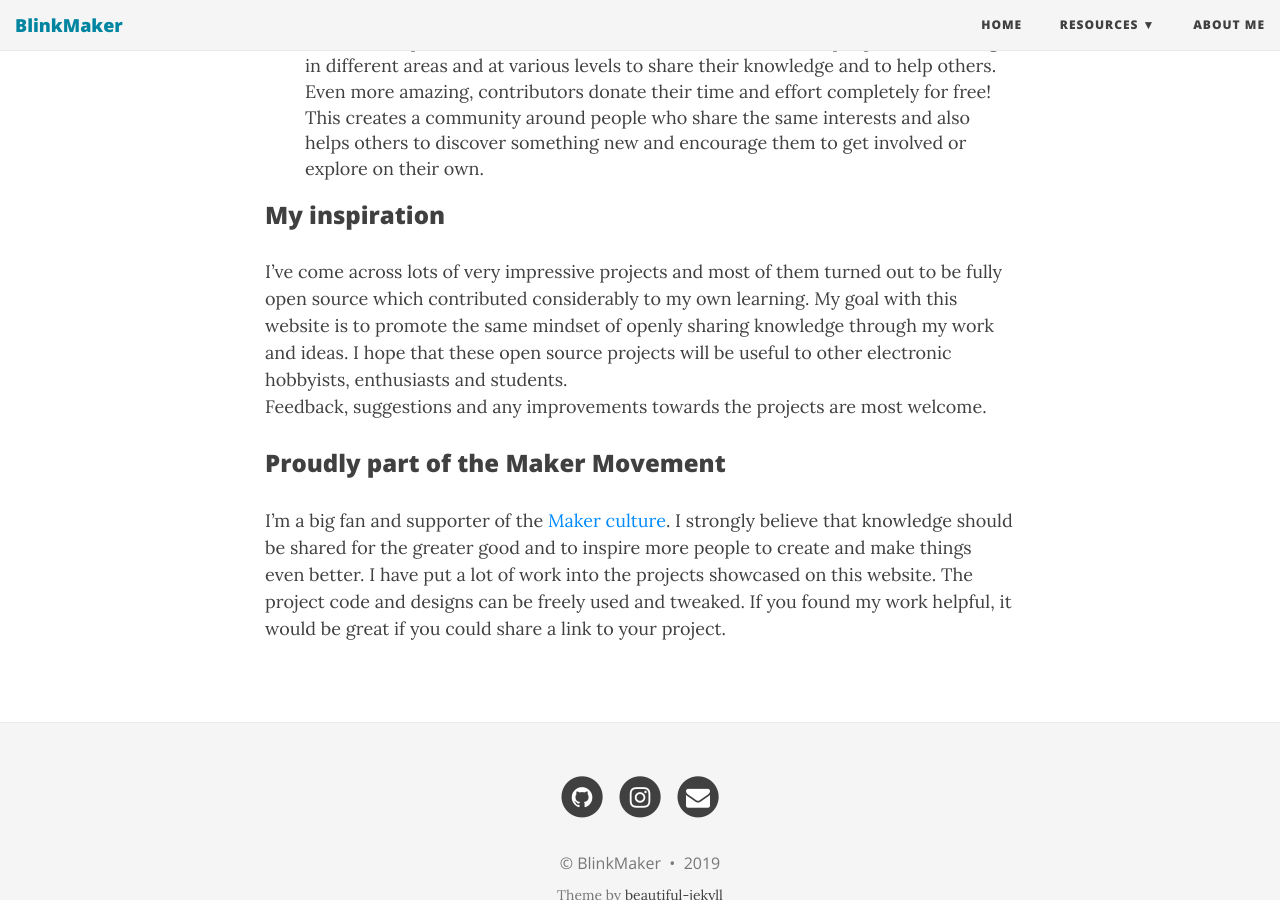
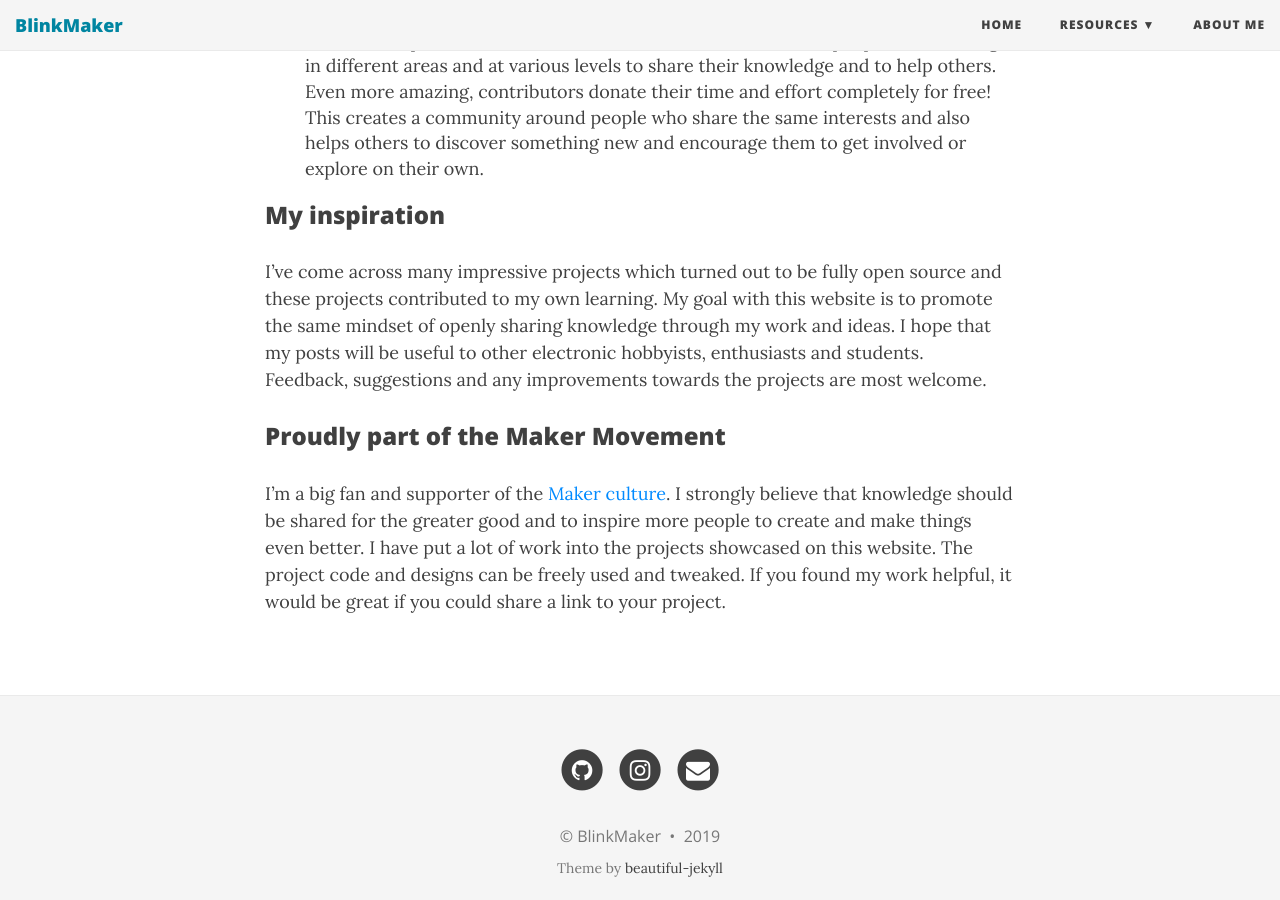
Before and after one commit to blinkmaker/blinkmaker.github.io, a Jekyll site: the page built from aboutme.md, in a window 1280 px wide and 900 px high, scrolled down 603 px. Built offline with Jekyll 4.4.1, drawn with Linux system fonts in a browser that asks for light colours; nearby versions of some CDN libraries.

Commit message:
Update aboutme.md

```diff
--- a/aboutme.md
+++ b/aboutme.md
@@ -12,7 +12,7 @@ It is based on two personally meaningful words:
 * **Maker**: I am passionate about the Maker Movement and all the people contributing in different areas and at various levels to share their knowledge and to help others. Even more amazing, contributors donate their time and effort completely for free! This creates a community around people who share the same interests and also helps others to discover something new and encourage them to get involved or explore on their own.
 
 ### My inspiration
-I've come across lots of very impressive projects and most of them turned out to be fully open source which contributed considerably to my own learning. My goal with this website is to promote the same mindset of openly sharing knowledge through my work and ideas. I hope that these open source projects will be useful to other electronic hobbyists, enthusiasts and students.
+I've come across many impressive projects which turned out to be fully open source and these projects contributed to my own learning. My goal with this website is to promote the same mindset of openly sharing knowledge through my work and ideas. I hope that my posts will be useful to other electronic hobbyists, enthusiasts and students.
 Feedback, suggestions and any improvements towards the projects are most welcome.
 
 ### Proudly part of the Maker Movement
```
